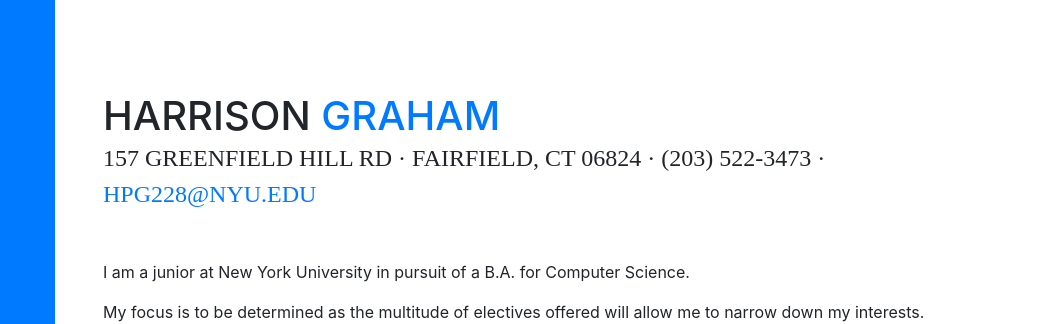
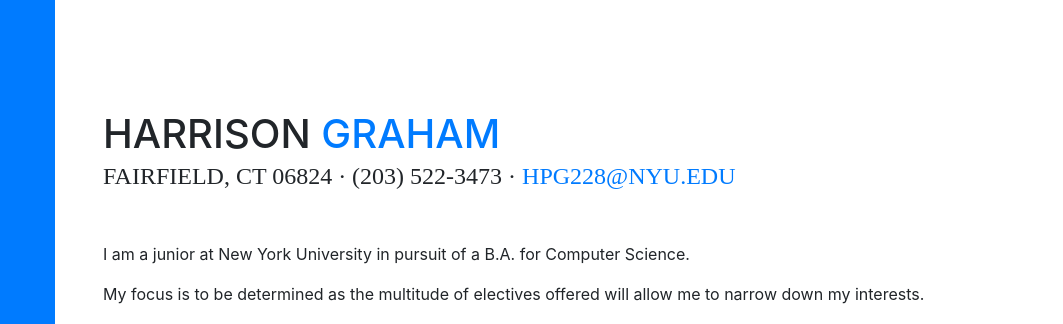
Before and after one commit to hpg228/hpg228.github.io, a website with bundled scripts: page index.html in a window 1280 px wide. Shown: the part 136-460 px from the top of the page, 217-1280 px from the left. Built offline with nearby package versions, Linux system fonts and the light colour scheme; a web font is replaced by a local one.

Commit message:
Changing address

```diff
--- a/index.html
+++ b/index.html
@@ -73,7 +73,7 @@
           <h1 class="mb-0">Harrison
             <span class="text-primary">Graham</span>
           </h1>
-          <div class="subheading mb-5">157 Greenfield Hill Rd · Fairfield, CT 06824 · (203) 522-3473 ·
+          <div class="subheading mb-5"> Fairfield, CT 06824 · (203) 522-3473 ·
             <a href="mailto:name@email.com">hpg228@nyu.edu</a>
           </div>
           <p class="mb-3"> I am a junior at New York University in pursuit of a B.A. for Computer Science. </p>
```
